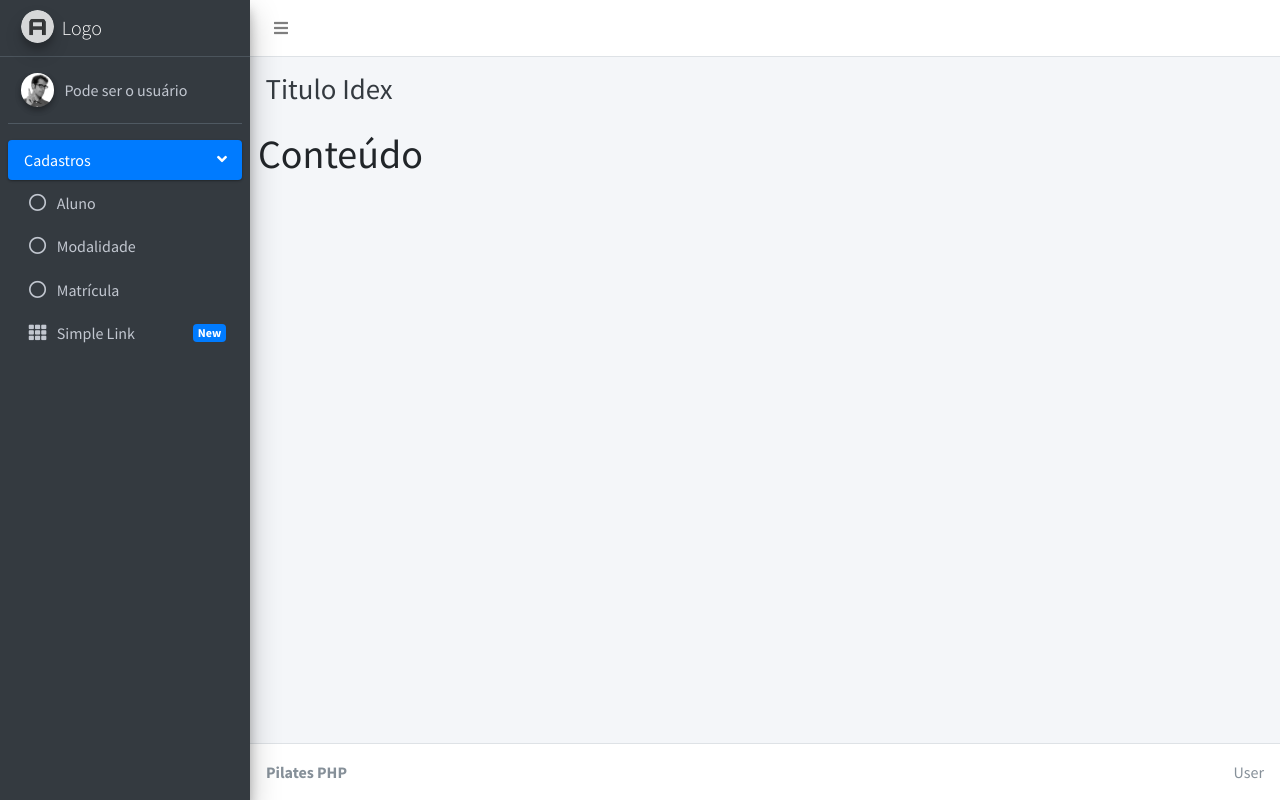
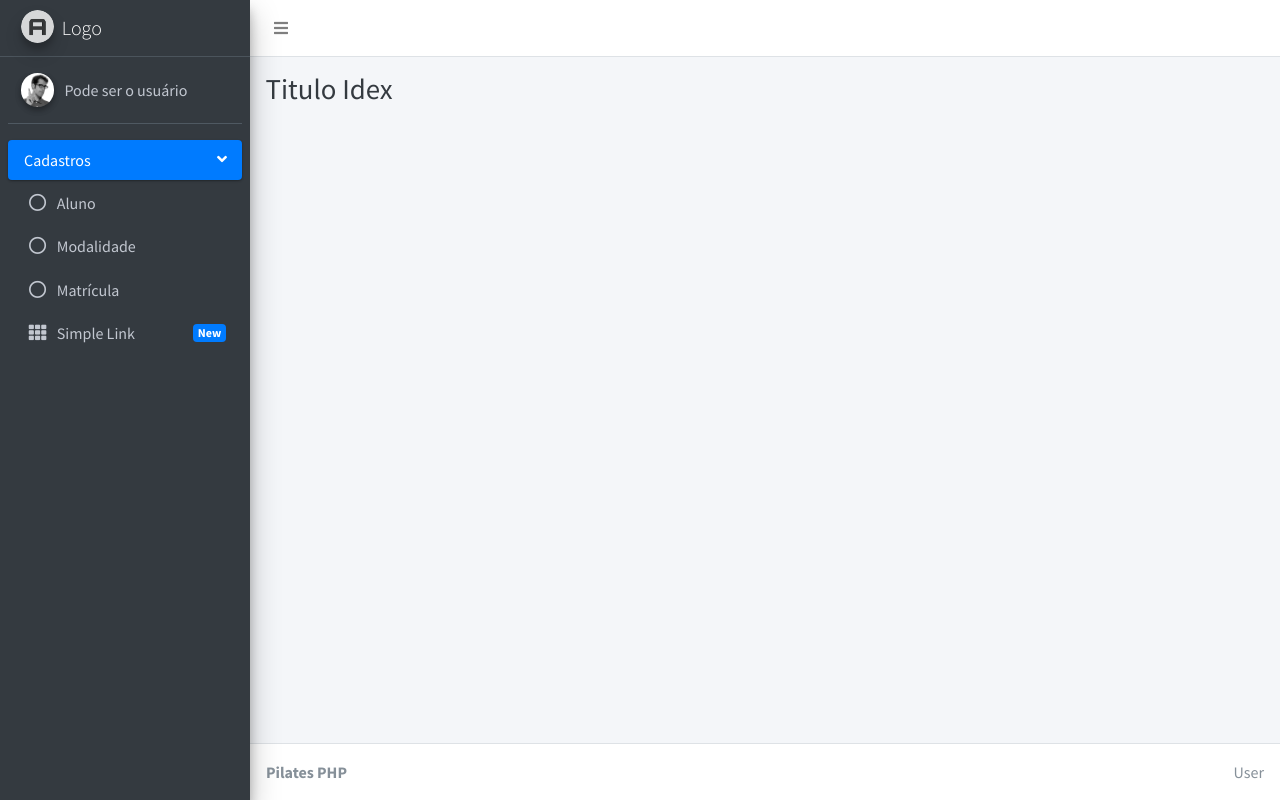
Before and after one commit to eliveltonsilva/sistema-pilates, a PHP site: page / in a window 1280 px wide. Run offline with PHP 8.4, Linux system fonts and the light colour scheme; some libraries are stand-ins or nearby versions.

Commit message:
Revert "Conteúdo"
This reverts commit 752662c5fec38c8693841a232543ccc31ddb81ad.

```diff
--- a/index.php
+++ b/index.php
@@ -122,7 +122,8 @@ scratch. This page gets rid of all links and provides the needed markup only.
                     <div class="container-fluid">
                         <div class="row">
 
-                            <h1>Conteúdo</h1>
+                            <?php
+                            ?>
 
                         </div>
                         <!-- /.row -->
```
